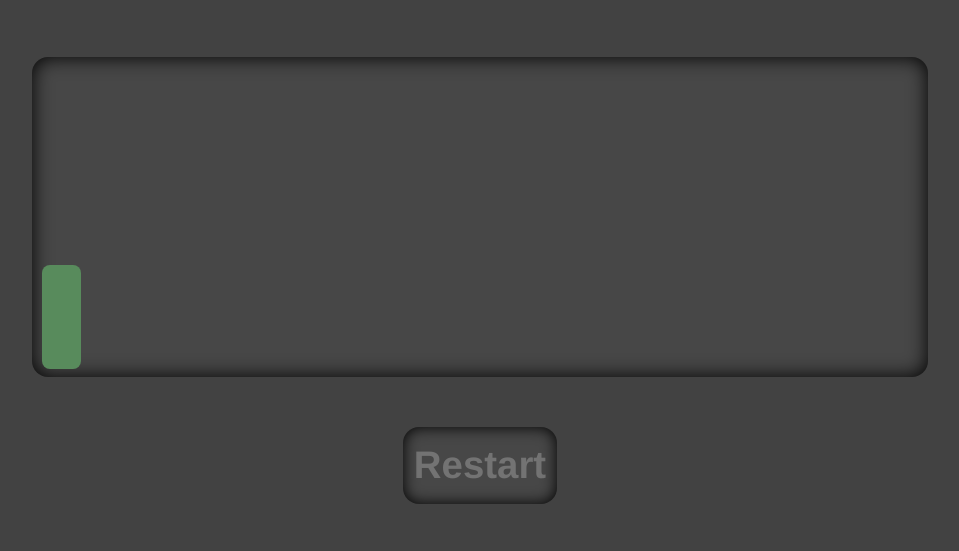
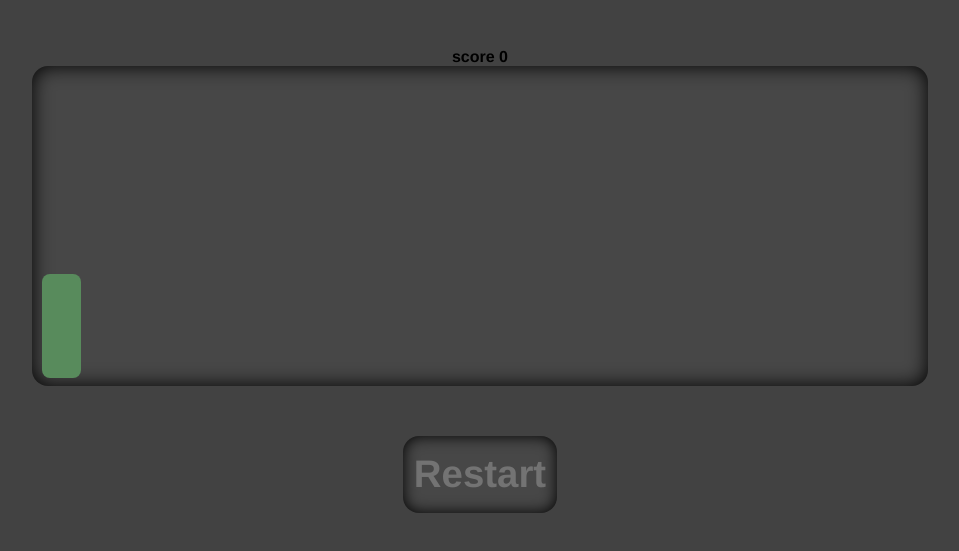
Before and after one commit to linse2268/DinoGame, a plain HTML site: page index.html in a window 1280 px wide. Shown: the part 209-760 px from the top of the page, without its empty margins (160-1119 px from the left). Drawn offline with Linux system fonts and the light colour scheme.

Commit message:
Update index.html

```diff
--- a/index.html
+++ b/index.html
@@ -10,6 +10,7 @@
     <div id="content">
 
         <h1 id="text">Let's Play!</h1>
+        <h4 id="score">score 0</h4>
         <div id="game">
 
             <div id="character"></div>
```
